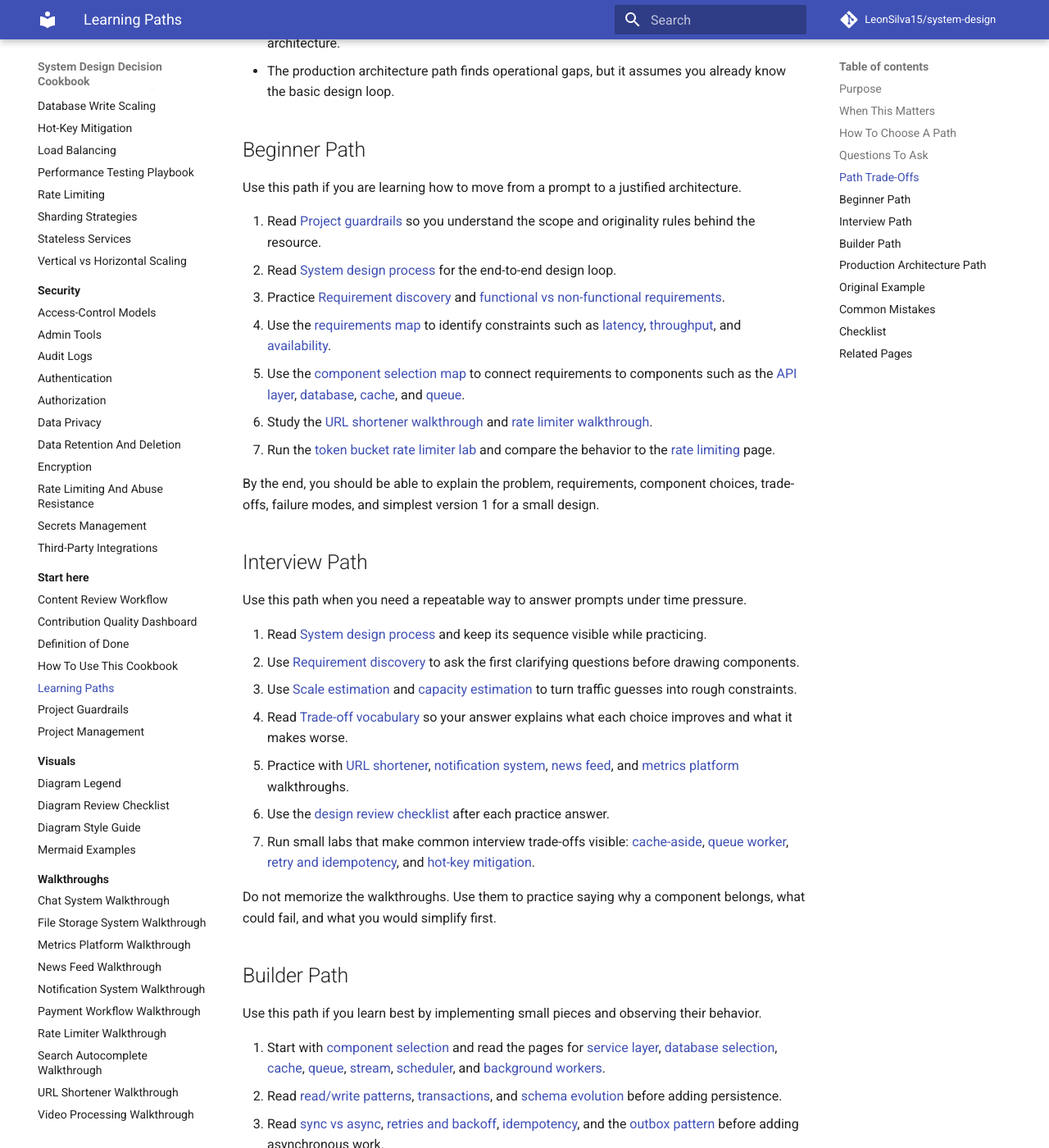
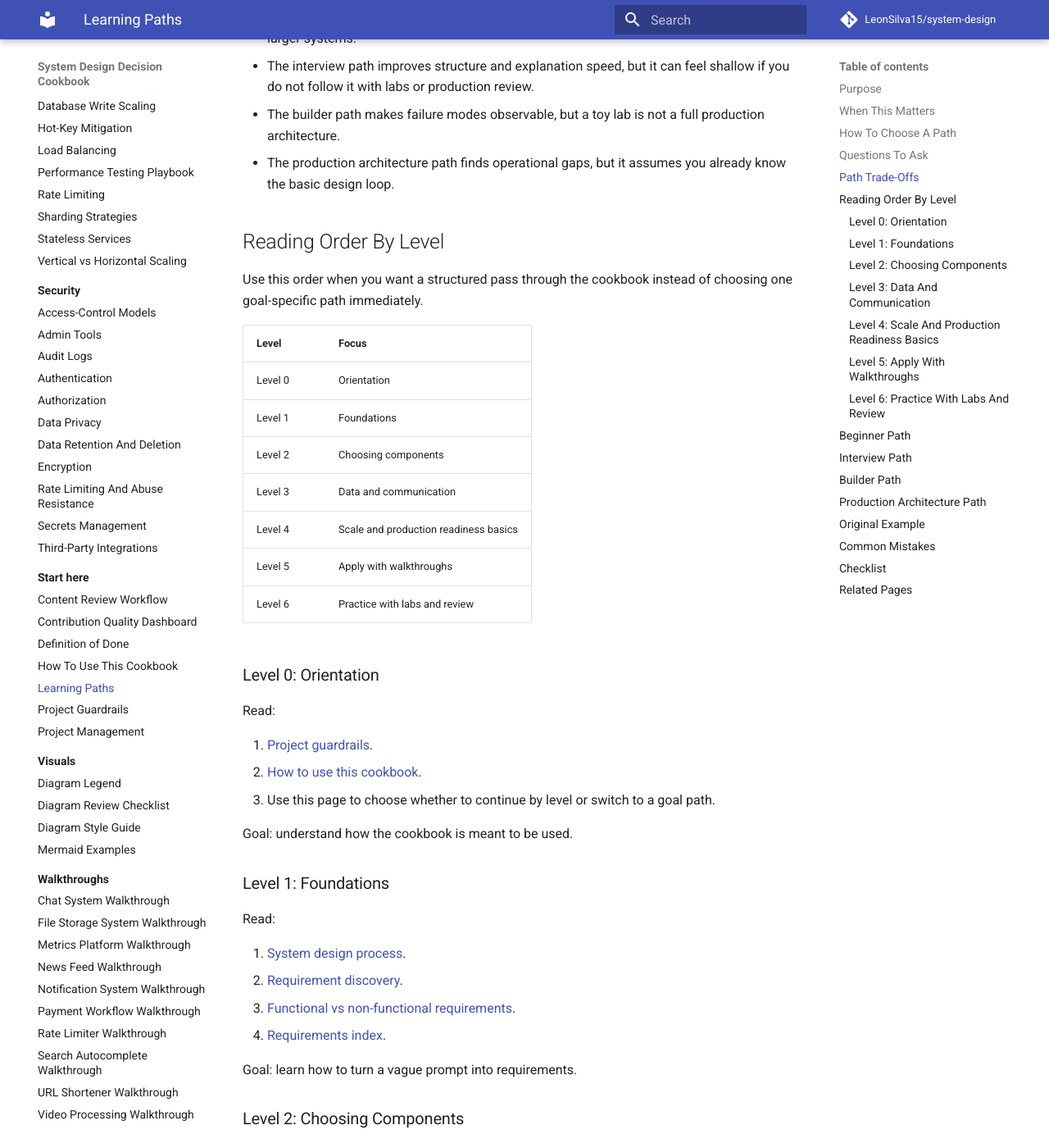
Before and after one commit to LeonSilva15/system-design, an MkDocs documentation site: the page built from docs/start-here/learning-paths.md, in a window 1280 px wide and 1400 px high, scrolled down 1616 px. Shown: the whole window at 82% size. Built offline with MkDocs 1.6.1 and Material for MkDocs 9.7.7, drawn with Linux system fonts in a browser that asks for light colours; comment, search, counter and statistics services are not loaded; some of the changed text lies outside the part shown.

Commit message:
docs: add level-based reading order

```diff
--- a/docs/start-here/learning-paths.md
+++ b/docs/start-here/learning-paths.md
@@ -24,6 +24,7 @@ Learning paths help when you need to:
 
 | If Your Goal Is | Start With |
 | --- | --- |
+| Follow the cookbook in levels | [Reading order by level](#reading-order-by-level) |
 | Learn system design from the beginning | [Beginner path](#beginner-path) |
 | Practice interview prompts and trade-off discussion | [Interview path](#interview-path) |
 | Build small systems and observe behavior in code | [Builder path](#builder-path) |
@@ -31,6 +32,9 @@ Learning paths help when you need to:
 
 When in doubt, begin with the beginner path through requirement discovery, then
 jump to the path that matches your current work.
+
+Use the [documentation index](../index.md) as the site map. Use this page when
+you need a concrete route by level or by learning goal.
 
 ## Questions To Ask
 
@@ -57,27 +61,124 @@ Each path optimizes for a different learning outcome:
 - The production architecture path finds operational gaps, but it assumes you
   already know the basic design loop.
 
+## Reading Order By Level
+
+Use this order when you want a structured pass through the cookbook instead of
+choosing one goal-specific path immediately.
+
+| Level | Focus |
+| --- | --- |
+| Level 0 | Orientation |
+| Level 1 | Foundations |
+| Level 2 | Choosing components |
+| Level 3 | Data and communication |
+| Level 4 | Scale and production readiness basics |
+| Level 5 | Apply with walkthroughs |
+| Level 6 | Practice with labs and review |
+
+### Level 0: Orientation
+
+Read:
+
+1. [Project guardrails](project-guardrails.md).
+2. [How to use this cookbook](how-to-use-this-cookbook.md).
+3. Use this page to choose whether to continue by level or switch to a goal
+   path.
+
+Goal: understand how the cookbook is meant to be used.
+
+### Level 1: Foundations
+
+Read:
+
+1. [System design process](../method/system-design-process.md).
+2. [Requirement discovery](../method/requirement-discovery.md).
+3. [Functional vs non-functional requirements](../method/functional-vs-nonfunctional-requirements.md).
+4. [Requirements index](../requirements/index.md).
+
+Goal: learn how to turn a vague prompt into requirements.
+
+### Level 2: Choosing Components
+
+Read:
+
+1. [Components index](../components/index.md).
+2. [API layer](../components/api-layer.md).
+3. [Database selection](../components/database-selection.md).
+4. [Cache](../components/cache.md).
+5. [Queue](../components/queue.md).
+6. [Background workers](../components/background-workers.md).
+
+Goal: justify components from requirements instead of memorizing diagrams.
+
+### Level 3: Data And Communication
+
+Read:
+
+1. [Identifying entities](../data/identifying-entities.md).
+2. [Read/write patterns](../data/read-write-patterns.md).
+3. [Consistency models](../data/consistency-models.md).
+4. [Sync vs async](../communication/sync-vs-async.md).
+5. [Retries and backoff](../communication/retries-and-backoff.md).
+6. [Idempotency](../communication/idempotency.md).
+
+Goal: understand reads, writes, correctness, retries, and asynchronous work.
+
+### Level 4: Scale And Production Readiness Basics
+
+Read:
+
+1. [Capacity estimation](../scalability/capacity-estimation.md).
+2. [Bottleneck analysis](../scalability/bottleneck-analysis.md).
+3. [Caching strategies](../scalability/caching-strategies.md).
+4. [Timeouts](../reliability/timeouts.md).
+5. [Retries](../reliability/retries.md).
+6. [Observability basics](../operations/observability-basics.md).
+7. [Authentication](../security/authentication.md).
+8. [Authorization](../security/authorization.md).
+
+Goal: reason about failure, operations, security, and real-world constraints.
+
+### Level 5: Apply With Walkthroughs
+
+Read:
+
+1. [URL shortener](../walkthroughs/url-shortener.md).
+2. [Rate limiter](../walkthroughs/rate-limiter.md).
+3. [Notification system](../walkthroughs/notification-system.md).
+4. [News feed](../walkthroughs/news-feed.md).
+5. [Metrics platform](../walkthroughs/metrics-platform.md).
+
+Goal: see how requirements, components, trade-offs, failure modes, and version
+1 simplifications fit together in complete designs.
+
+### Level 6: Practice With Labs And Review
+
+Run or use:
+
+1. [Rate limiter lab](https://github.com/LeonSilva15/system-design/tree/main/labs/rate-limiter/).
+2. [Cache-aside lab](https://github.com/LeonSilva15/system-design/tree/main/labs/cache-aside-demo/).
+3. [Queue worker lab](https://github.com/LeonSilva15/system-design/tree/main/labs/queue-worker-demo/).
+4. [Retry and idempotency lab](https://github.com/LeonSilva15/system-design/tree/main/labs/retry-idempotency-demo/).
+5. [Self-review checklist](../practice/self-review-checklist.md).
+6. [Design review checklist](../method/design-review-checklist.md).
+
+Goal: observe behavior in code, then critique the design decisions you would
+make from that behavior.
+
 ## Beginner Path
 
 Use this path if you are learning how to move from a prompt to a justified
 architecture.
 
-1. Read [Project guardrails](project-guardrails.md) so you understand the scope
-   and originality rules behind the resource.
-2. Read [System design process](../method/system-design-process.md) for the
-   end-to-end design loop.
-3. Practice [Requirement discovery](../method/requirement-discovery.md) and
-   [functional vs non-functional requirements](../method/functional-vs-nonfunctional-requirements.md).
-4. Use the [requirements map](../requirements/) to identify constraints such as
-   [latency](../requirements/latency.md),
+1. Complete [Level 0: Orientation](#level-0-orientation).
+2. Complete [Level 1: Foundations](#level-1-foundations).
+3. Read focused requirement pages for [latency](../requirements/latency.md),
    [throughput](../requirements/throughput.md), and
    [availability](../requirements/availability.md).
-5. Use the [component selection map](../components/) to connect requirements to
-   components such as the [API layer](../components/api-layer.md),
-   [database](../components/database-selection.md),
-   [cache](../components/cache.md), and [queue](../components/queue.md).
-6. Study the [URL shortener walkthrough](../walkthroughs/url-shortener.md) and
-   [rate limiter walkthrough](../walkthroughs/rate-limiter.md).
+4. Complete [Level 2: Choosing Components](#level-2-choosing-components).
+5. Study the [URL shortener walkthrough](../walkthroughs/url-shortener.md).
+6. Study the [rate limiter walkthrough](../walkthroughs/rate-limiter.md).
 7. Run the [token bucket rate limiter lab](https://github.com/LeonSilva15/system-design/tree/main/labs/rate-limiter/) and compare
    the behavior to the [rate limiting](../scalability/rate-limiting.md) page.
 
```
Also changed, not shown: docs/index.md (+3 -3 lines).
